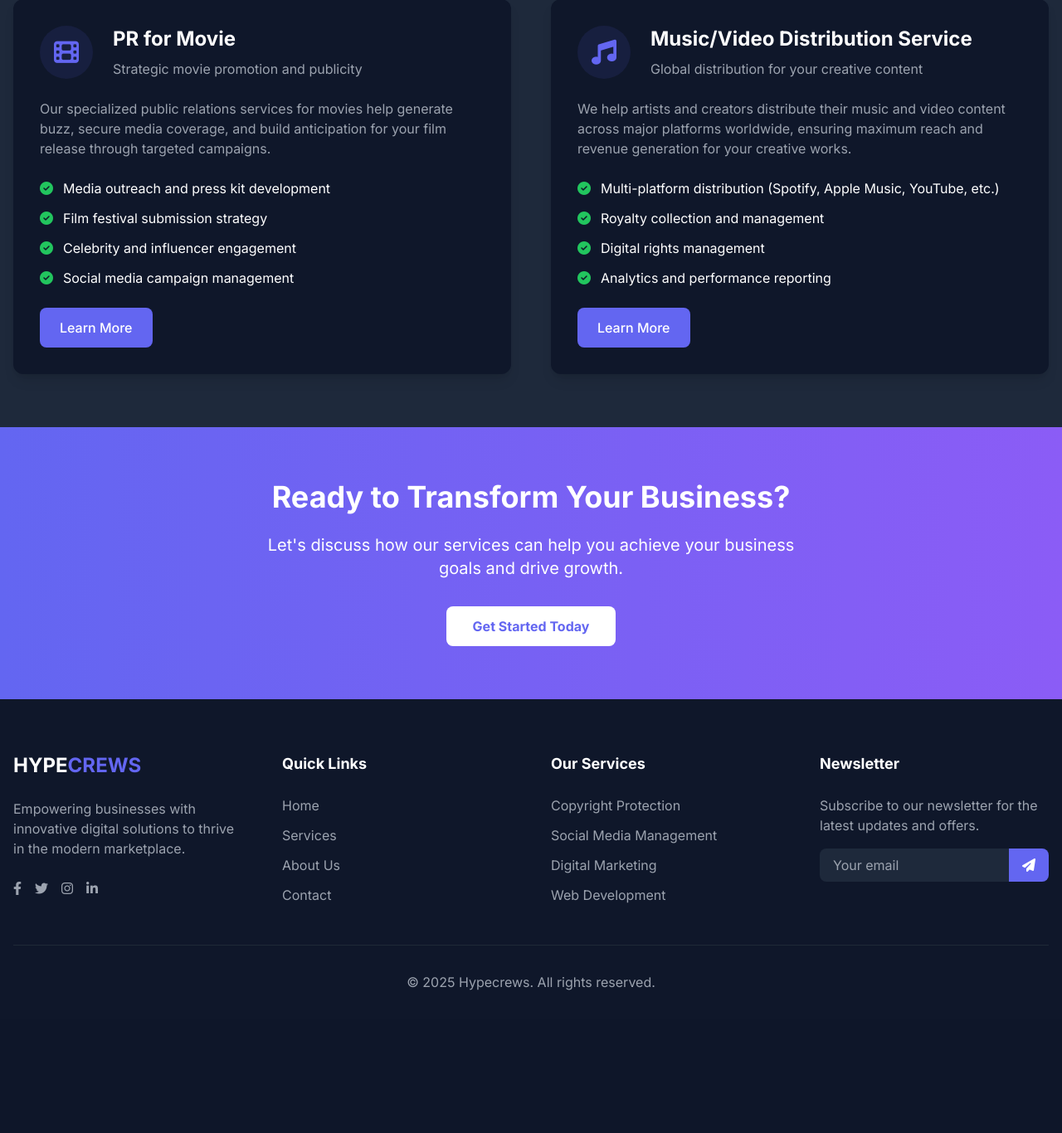
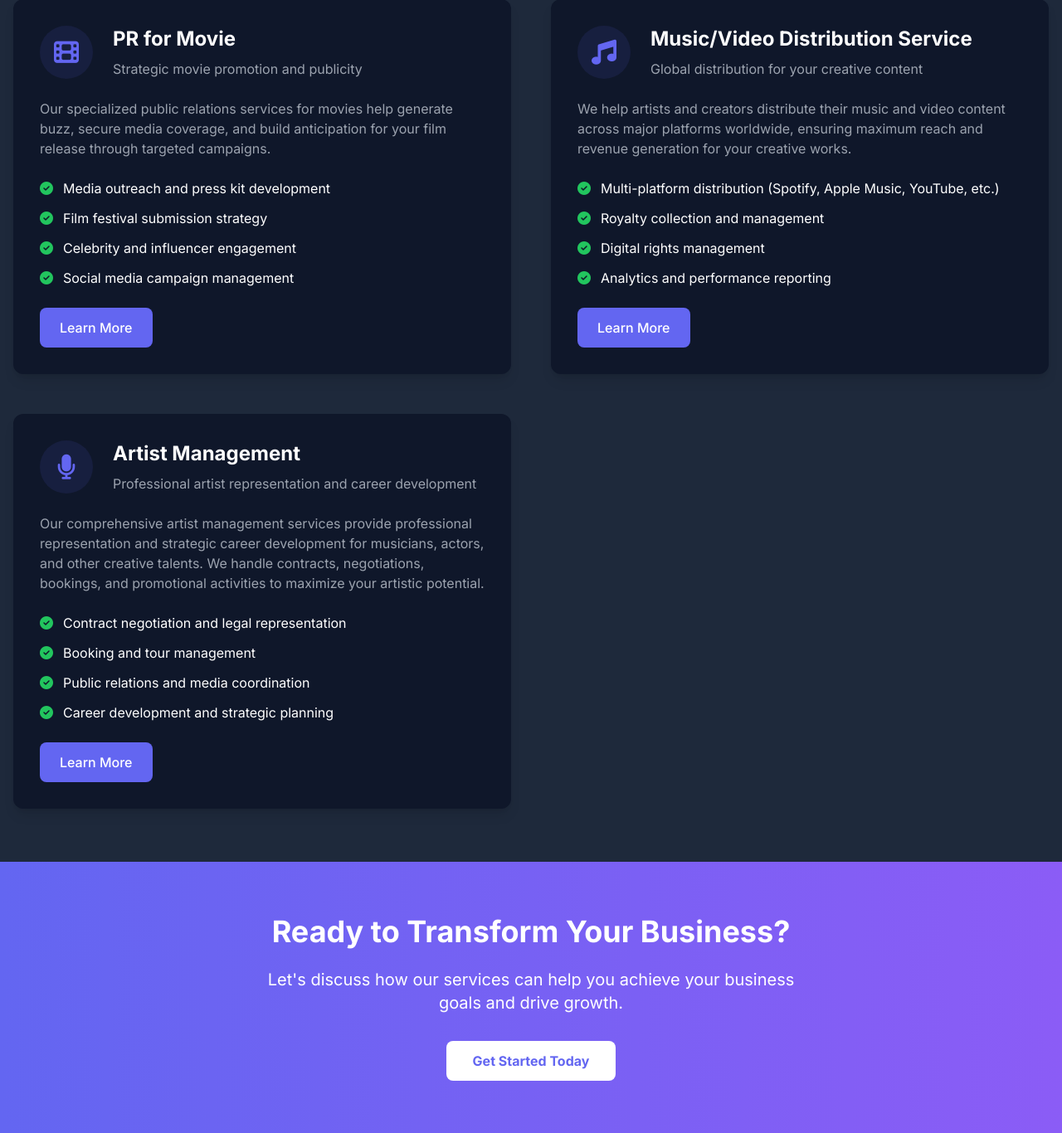
Before and after one commit to anshuonline/hypecrews, a PHP site: page /services.php in a window 1280 px wide. Shown: the part 3197-4563 px from the top of the page at 83% size. Before the commit the page ends 4391 px from the top, so only its background shows below. Run offline with PHP 8.4, Linux system fonts and the light colour scheme; some libraries are stand-ins or nearby versions.

Commit message:
Add Artist Management as new service

```diff
--- a/components/nav.php
+++ b/components/nav.php
@@ -68,6 +68,10 @@ $firstName = isset($_SESSION['first_name']) ? $_SESSION['first_name'] : '';
                     <a href="services.php#distribution" class="dropdown-item">
                         <i class="fas fa-music text-primary"></i>
                         <span>Music/Video Distribution</span>
+                    </a>
+                    <a href="services.php#artist-management" class="dropdown-item">
+                        <i class="fas fa-microphone text-primary"></i>
+                        <span>Artist Management</span>
                     </a>
                 </div>
             </div>
@@ -143,6 +147,9 @@ $firstName = isset($_SESSION['first_name']) ? $_SESSION['first_name'] : '';
                     <a href="services.php#distribution" class="block px-6 py-3 text-white hover:bg-light/10 hover:text-primary transition-all duration-300 rounded-lg">
                         <i class="fas fa-music text-primary mr-2"></i>Music/Video Distribution
                     </a>
+                    <a href="services.php#artist-management" class="block px-6 py-3 text-white hover:bg-light/10 hover:text-primary transition-all duration-300 rounded-lg">
+                        <i class="fas fa-microphone text-primary mr-2"></i>Artist Management
+                    </a>
                 </div>
             </div>
             <a href="about.php" class="px-4 py-2 rounded-lg font-medium text-white hover:bg-light/10 transition-all duration-300">About</a>
--- a/services.php
+++ b/services.php
@@ -477,6 +477,40 @@ $pageTitle = "Our Services - Hypecrews";
                         <a href="index.php#contact" class="inline-block bg-primary hover:bg-indigo-700 text-white font-medium py-3 px-6 rounded-lg transition">Learn More</a>
                     </div>
                 </div>
+                <!-- Artist Management -->
+                <div id="artist-management" class="service-detail-card bg-dark rounded-xl shadow-lg overflow-hidden transition duration-300">
+                    <div class="p-8">
+                        <div class="flex items-start mb-6">
+                            <div class="w-16 h-16 rounded-full bg-primary/10 flex items-center justify-center mr-6">
+                                <i class="fas fa-microphone text-primary text-3xl"></i>
+                            </div>
+                            <div>
+                                <h3 class="text-2xl font-bold">Artist Management</h3>
+                                <p class="text-gray-400 mt-2">Professional artist representation and career development</p>
+                            </div>
+                        </div>
+                        <p class="text-gray-400 mb-6">Our comprehensive artist management services provide professional representation and strategic career development for musicians, actors, and other creative talents. We handle contracts, negotiations, bookings, and promotional activities to maximize your artistic potential.</p>
+                        <ul class="space-y-3 mb-6">
+                            <li class="flex items-start">
+                                <i class="fas fa-check-circle text-green-500 mt-1 mr-3"></i>
+                                <span>Contract negotiation and legal representation</span>
+                            </li>
+                            <li class="flex items-start">
+                                <i class="fas fa-check-circle text-green-500 mt-1 mr-3"></i>
+                                <span>Booking and tour management</span>
+                            </li>
+                            <li class="flex items-start">
+                                <i class="fas fa-check-circle text-green-500 mt-1 mr-3"></i>
+                                <span>Public relations and media coordination</span>
+                            </li>
+                            <li class="flex items-start">
+                                <i class="fas fa-check-circle text-green-500 mt-1 mr-3"></i>
+                                <span>Career development and strategic planning</span>
+                            </li>
+                        </ul>
+                        <a href="index.php#contact" class="inline-block bg-primary hover:bg-indigo-700 text-white font-medium py-3 px-6 rounded-lg transition">Learn More</a>
+                    </div>
+                </div>
             </div>
         </div>
     </section>
```
Also changed, not shown: index.php (+13 -0 lines).
